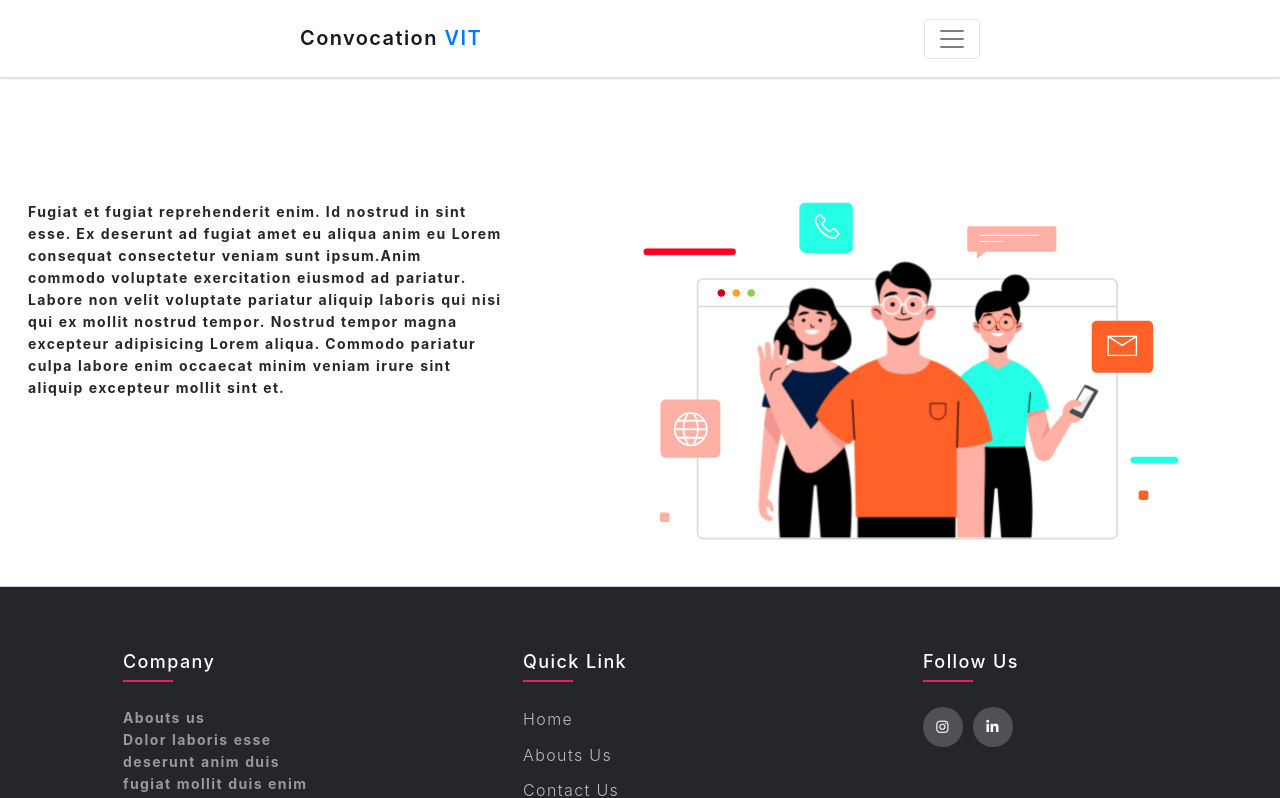
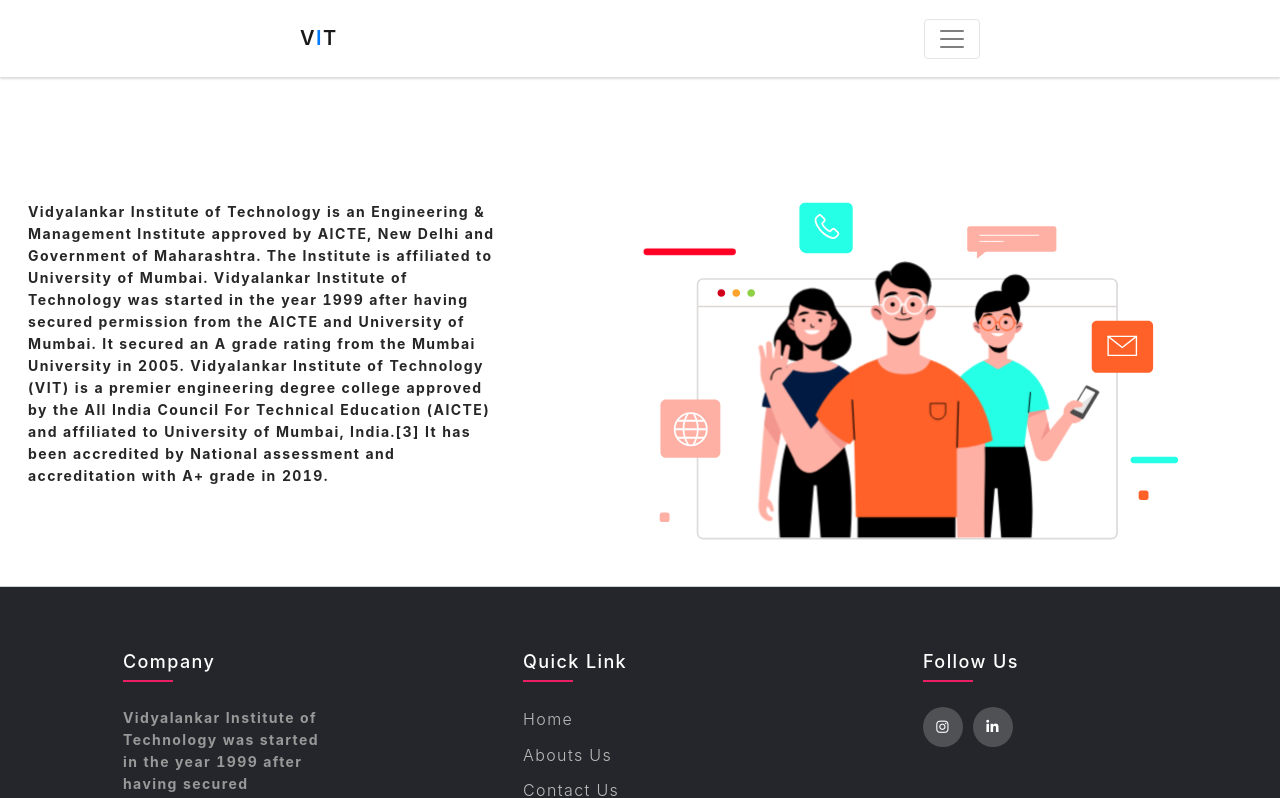
Before and after one commit to Hasnain01-hub/vit-convocation, a React (Create React App) app: page /about in a window 1280 px wide. Shown: the top 798 px of the page. Built offline with nearby package versions, Linux system fonts and the light colour scheme; no server answers.

Commit message:
change photos

```diff
--- a/src/components/About.js
+++ b/src/components/About.js
@@ -8,14 +8,8 @@ const About = () => {
       <div className="head">
         <div className="abtext">
           <p>
-            Fugiat et fugiat reprehenderit enim. Id nostrud in sint esse. Ex
-            deserunt ad fugiat amet eu aliqua anim eu Lorem consequat
-            consectetur veniam sunt ipsum.Anim commodo voluptate exercitation
-            eiusmod ad pariatur. Labore non velit voluptate pariatur aliquip
-            laboris qui nisi qui ex mollit nostrud tempor. Nostrud tempor magna
-            excepteur adipisicing Lorem aliqua. Commodo pariatur culpa labore
-            enim occaecat minim veniam irure sint aliquip excepteur mollit sint
-            et.
+          Vidyalankar Institute of Technology is an Engineering & Management Institute approved by AICTE, New Delhi and Government of Maharashtra. The Institute is affiliated to University of Mumbai. Vidyalankar Institute of Technology was started in the year 1999 after having secured permission from the AICTE and University of Mumbai. It secured an A grade rating from the Mumbai University in 2005. Vidyalankar Institute of Technology (VIT) is a premier engineering degree college approved by the All India Council For Technical Education (AICTE) and affiliated to University of Mumbai, India.[3] It has been accredited by National assessment and accreditation with A+ grade in 2019.
+
           </p>
         </div>
         <div>
--- a/src/components/Home.js
+++ b/src/components/Home.js
@@ -12,11 +12,11 @@ const Home = () => {
           <div className="row align-items-center flex-wrap-reverse h-100">
             <div className="col-md-6 py-5 wow fadeInLeft">
               <h1 className="mb-4">
-                Vit Convocation
+              Vidyalankar Institute of Technology
               </h1>
               <p className="text-lg text-grey mb-5">
-                Hygiene is our theme, feel exquisite daily. <br />
-                Made by us, made for you..!!
+              Approved by AICTE, New Delhi and Government of Maharashtra. <br />
+              Affiliated to University of Mumbai.
               </p>
               <a href="/products" className="btn btn-primary btn-split">
                 Watch Videos{" "}
--- a/src/components/Images.js
+++ b/src/components/Images.js
@@ -8,22 +8,22 @@ const Images = () => {
     {
       id: 1,
       images:
-        "https://images.unsplash.com/photo-1664716476660-123691a56190?ixlib=rb-1.2.1&ixid=MnwxMjA3fDB8MHx0b3BpYy1mZWVkfDV8QkpKTXR0ZURKQTR8fGVufDB8fHx8&auto=format&fit=crop&w=1200&q=60",
+        "https://images.indianexpress.com/2019/07/college1200.jpg",
     },
     {
       id: 2,
       images:
-        "https://images.unsplash.com/photo-1664715934138-5b7621936796?ixlib=rb-1.2.1&ixid=MnwxMjA3fDB8MHx0b3BpYy1mZWVkfDl8QkpKTXR0ZURKQTR8fGVufDB8fHx8&auto=format&fit=crop&w=1200&q=60",
+        "https://vit.edu.in/images/inspiring_minds6.png",
     },
     {
       id: 3,
       images:
-        "https://images.unsplash.com/photo-1665049626324-791d0a86e8cd?ixlib=rb-1.2.1&ixid=MnwxMjA3fDB8MHxlZGl0b3JpYWwtZmVlZHwyfHx8ZW58MHx8fHw%3D&auto=format&fit=crop&w=1200&q=60",
+        "https://i.ytimg.com/vi/zLW54GnJEeg/sddefault.jpg",
     },
     {
       id: 4,
       images:
-        "https://images.unsplash.com/photo-1664993981705-cba438d3039f?ixlib=rb-1.2.1&ixid=MnwxMjA3fDB8MHxlZGl0b3JpYWwtZmVlZHw4fHx8ZW58MHx8fHw%3D&auto=format&fit=crop&w=1200&q=60",
+        "https://kjsac.somaiya.edu.in/assets/kjsac/images/about/convocation-banners.jpg",
     },
   ];
   const responsive = {
--- a/src/components/header/Header.js
+++ b/src/components/header/Header.js
@@ -33,7 +33,7 @@ function Header() {
               ITSA<span className="text-primary"> VIT</span>
             </a> */}
             <Link class="navbar-brand" to="/">
-              Convocation<span className="text-primary"> VIT</span>
+              V<span className="text-primary">I</span>T
             </Link>
             <button
               className="navbar-toggler"
--- a/src/footer/Footer.js
+++ b/src/footer/Footer.js
@@ -12,7 +12,7 @@ return(
   	 			<h4>company</h4>
   	 			<ul>
   	 				{/* <li>About us</li> */}
-            <li><p>Abouts us<br/> Dolor laboris esse deserunt anim duis fugiat mollit duis enim sunt. Sint non occaecat reprehenderit culpa nostrud ad nulla sit tempor </p></li>
+            <li><p> Vidyalankar Institute of Technology was started in the year 1999 after having secured permission from the AICTE and University of Mumbai. It secured an A grade rating from the Mumbai University in 2005</p></li>
 
   	 			</ul>
   	 		</div>
```
